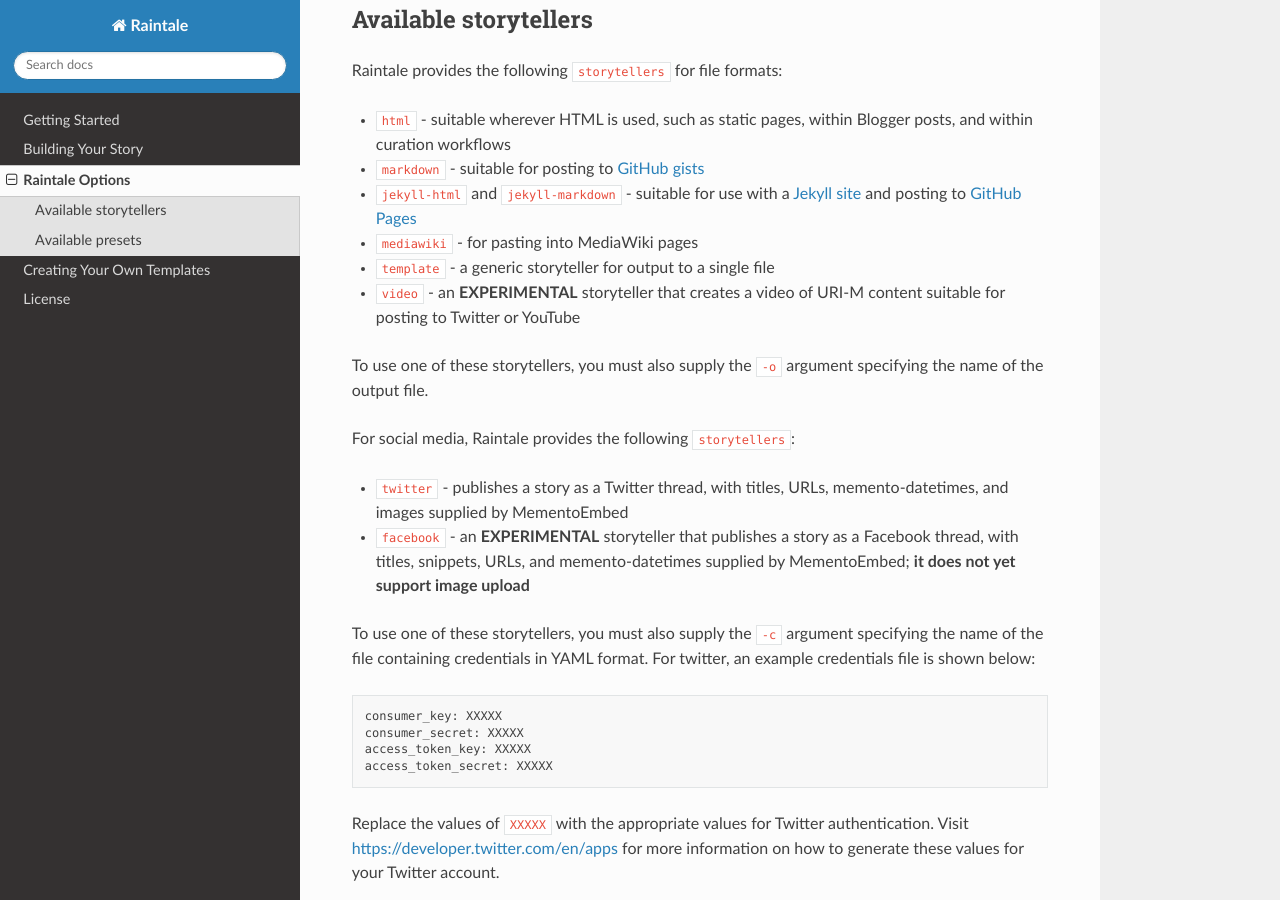
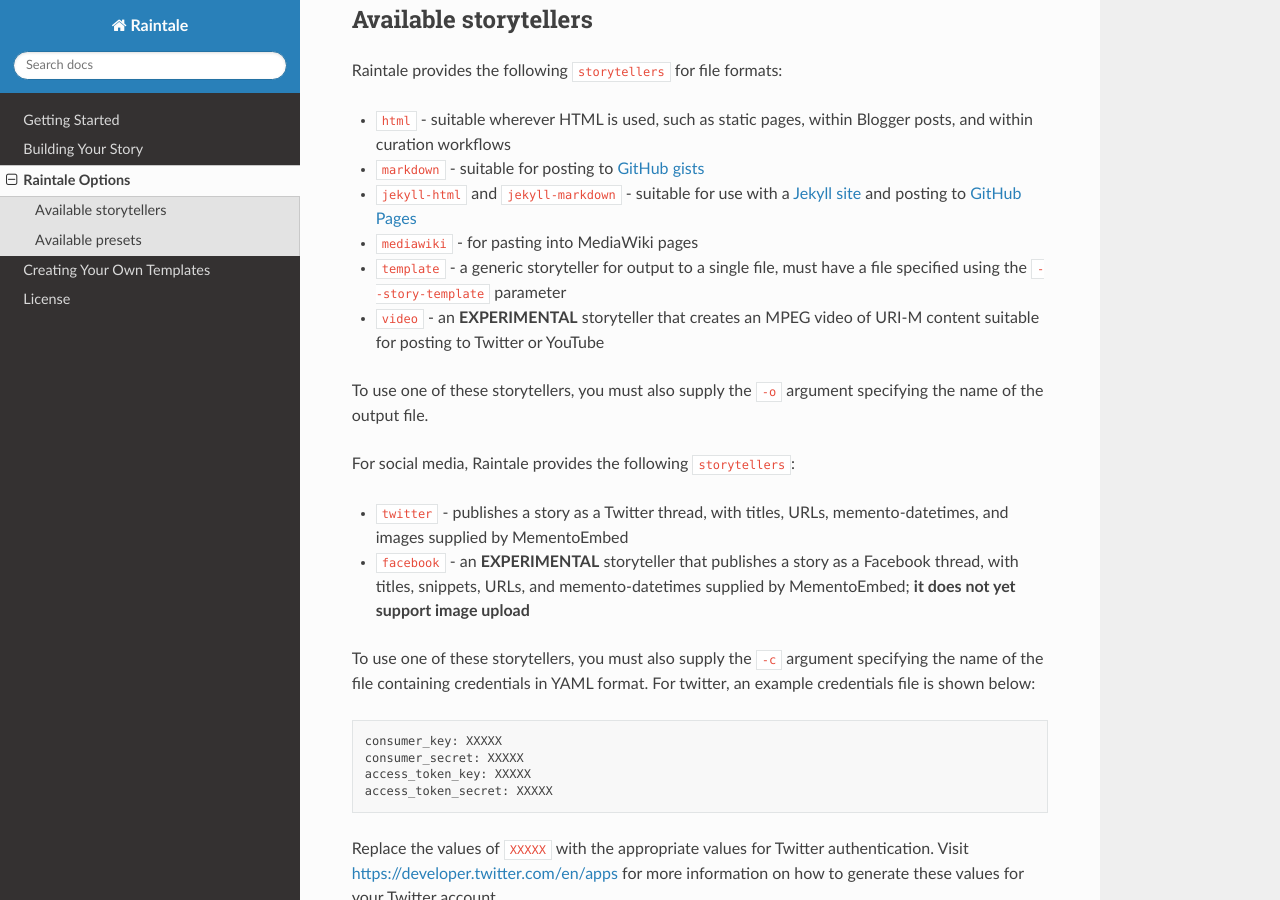
Before and after one commit to oduwsdl/raintale, a Sphinx documentation site: the page built from docs/source/raintale_options.rst, in a window 1280 px wide and 900 px high, scrolled down 1813 px. Built offline with Sphinx 7.4.7 and the Read the Docs theme 2.0.0, drawn with Linux system fonts in a browser that asks for light colours.

Commit message:
documentation fixes

```diff
--- a/docs/source/raintale_options.rst
+++ b/docs/source/raintale_options.rst
@@ -67,8 +67,8 @@
 * ``markdown`` - suitable for posting to `GitHub gists <https://gist.github.com/>`_
 * ``jekyll-html`` and ``jekyll-markdown`` - suitable for use with a `Jekyll site <https://jekyllrb.com/>`_ and posting to `GitHub Pages <https://pages.github.com/>`_
 * ``mediawiki`` - for pasting into MediaWiki pages
-* ``template`` - a generic storyteller for output to a single file
-* ``video`` - an **EXPERIMENTAL** storyteller that creates a video of URI-M content suitable for posting to Twitter or YouTube
+* ``template`` - a generic storyteller for output to a single file, must have a file specified using the ``--story-template`` parameter
+* ``video`` - an **EXPERIMENTAL** storyteller that creates an MPEG video of URI-M content suitable for posting to Twitter or YouTube
 
 To use one of these storytellers, you must also supply the ``-o`` argument specifying the name of the output file.
 
```
